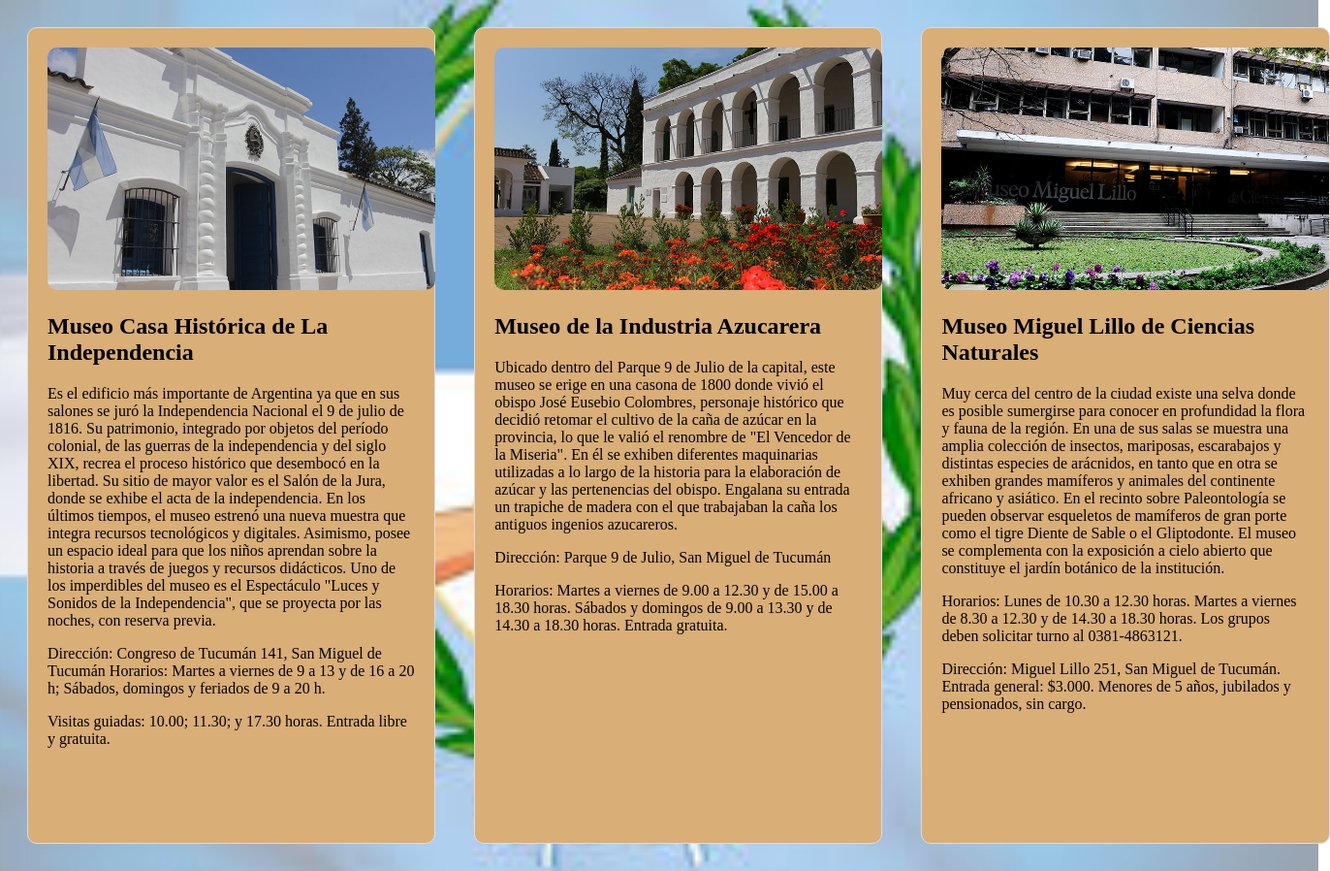
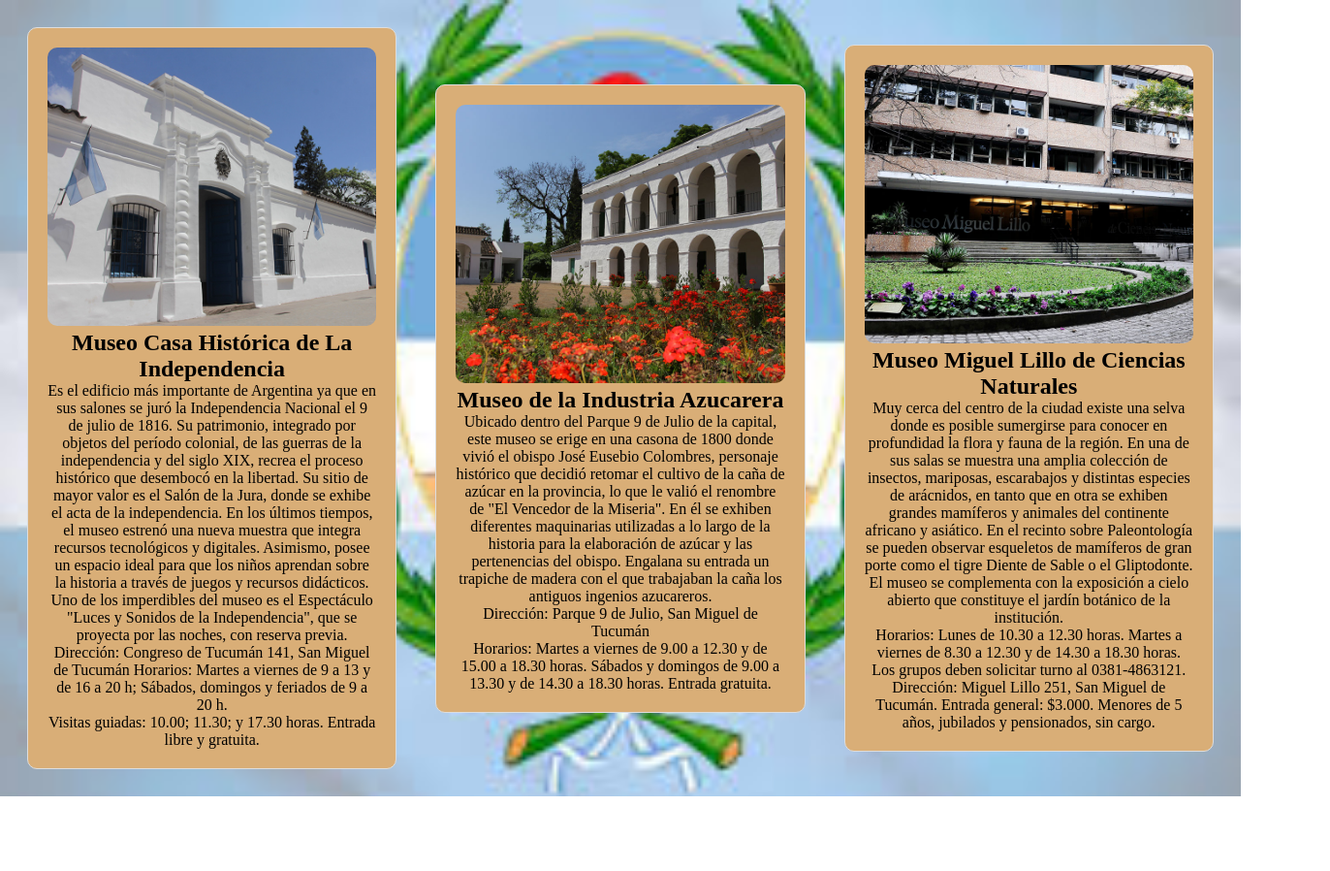
Before and after one commit to MAAMiguelAngelAbregu/TP01PVMiguelAngelAbregu, a plain HTML site: page museos.html in a window 1280 px wide. Shown: the whole page at 97% size, 1372 px wide, since content can reach past the window. After the commit the page ends 821 px from the top, so only its background shows below. Drawn offline with Linux system fonts and the light colour scheme.

Commit message:
confirmacion

```diff
--- a/estilos.css/myStyles2.css
+++ b/assets/css/myStyles2.css
@@ -1,5 +1,5 @@
 body{
-    background-image: url(../descarga.jpg);
+    background-image: url(../img/escudoTucuman.jpg);
     background-size: cover;
     background-position: center;
     background-repeat: no-repeat
@@ -8,8 +8,9 @@ body{
 
 
      img{
-    width: 100%;
-    height: 200%;
+    width: 300px;
+    height: 200px;
+    margin: 20px;
     object-fit: cover;
     border-radius: 10px;
     }
@@ -19,17 +20,27 @@ body{
     justify-content: space-between;
     align-items: center;
     }
+
     #caja1, #caja2, #caja3{
         width: 30%;
-        height: 800px;
         background-color: rgb(217, 174, 119);
         margin: 20px;
         padding: 20px;
         border: 1px solid #ddd;
         border-radius: 10px;
+        height: auto;
+        text-align: center;
+        justify-content: center;
+
     }
     #caja1 img, #caja2 img, #caja3 img{
-    width: 400px;
-    height: 250px;
+    width: 100%;
+    height: auto;
     align-items: auto;
+    margin: 0 auto;
     }
+
+    .titulo, p{
+      margin: 0 auto;
+      word-wrap: break-word;
+    }
--- a/museos.html
+++ b/museos.html
@@ -4,14 +4,14 @@
     <meta charset="UTF-8">
     <meta name="viewport" content="width=device-width, initial-scale=1.0">
     <title>Museos</title>
-    <link rel="stylesheet" href="estilos.css/myStyles2.css">
+    <link rel="stylesheet" href="assets/css/myStyles2.css">
 </head>
 <body>
 
     <section id="contenedor">
         <section id="caja1">
-            <img src="museocasahistorica.jpg" alt="casahistorica">
-            <h2>
+            <img src="assets/img/museocasahistorica.jpg" alt="casahistorica">
+            <h2 class="titulo">
                 Museo Casa Histórica de La Independencia
             </h2>
             <p>
@@ -28,8 +28,8 @@
             </p>
         </section>
         <section id="caja2">
-            <img src="museocasaazucarera.jpg" alt="casaazucarera">
-            <h2>
+            <img src="assets/img/museocasaazucarera.jpg" alt="casaazucarera">
+            <h2 class="titulo">
                 Museo de la Industria Azucarera
             </h2>
             <p>
@@ -45,8 +45,8 @@
             </p>
         </section>
         <section id="caja3">
-            <img src="museomiguellillo.jpg" alt="miguellillo">
-            <h2>
+            <img src="assets/img/museomiguellillo.jpg" alt="miguellillo">
+            <h2 class="titulo">
                 Museo Miguel Lillo de Ciencias Naturales
             </h2>
             <p>
```
Also changed, not shown: contacto.html (+9 -5 lines), indice.html (+2 -2 lines), assets/css/myStyles.css (renamed from estilos.css/myStyles.css), assets/css/myStyles3.css (renamed from estilos.css/myStyles3.css), assets/img/escudoTucuman.jpg (renamed from descarga.jpg), assets/img/museocasaazucarera.jpg (renamed from museocasaazucarera.jpg), assets/img/museocasahistorica.jpg (renamed from museocasahistorica.jpg), assets/img/museomiguellillo.jpg (renamed from museomiguellillo.jpg), assets/img/plazaindependencia.jpg (renamed from plazaindependencia.jpg).
